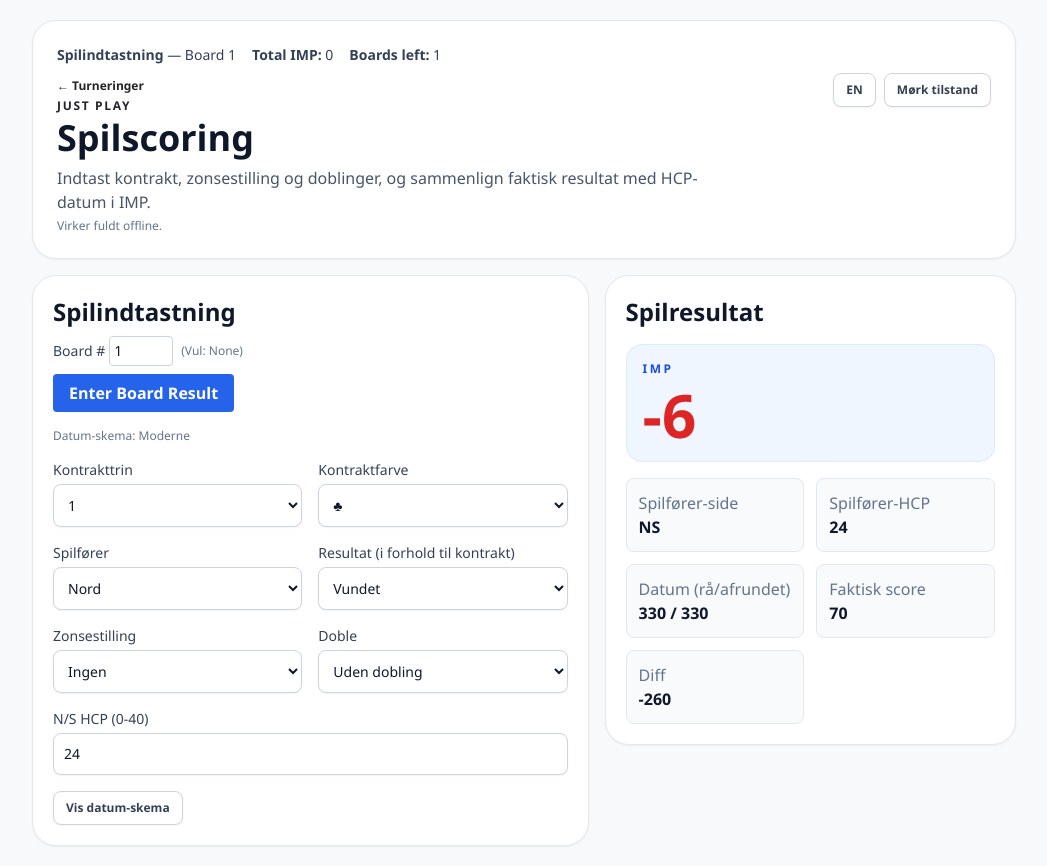
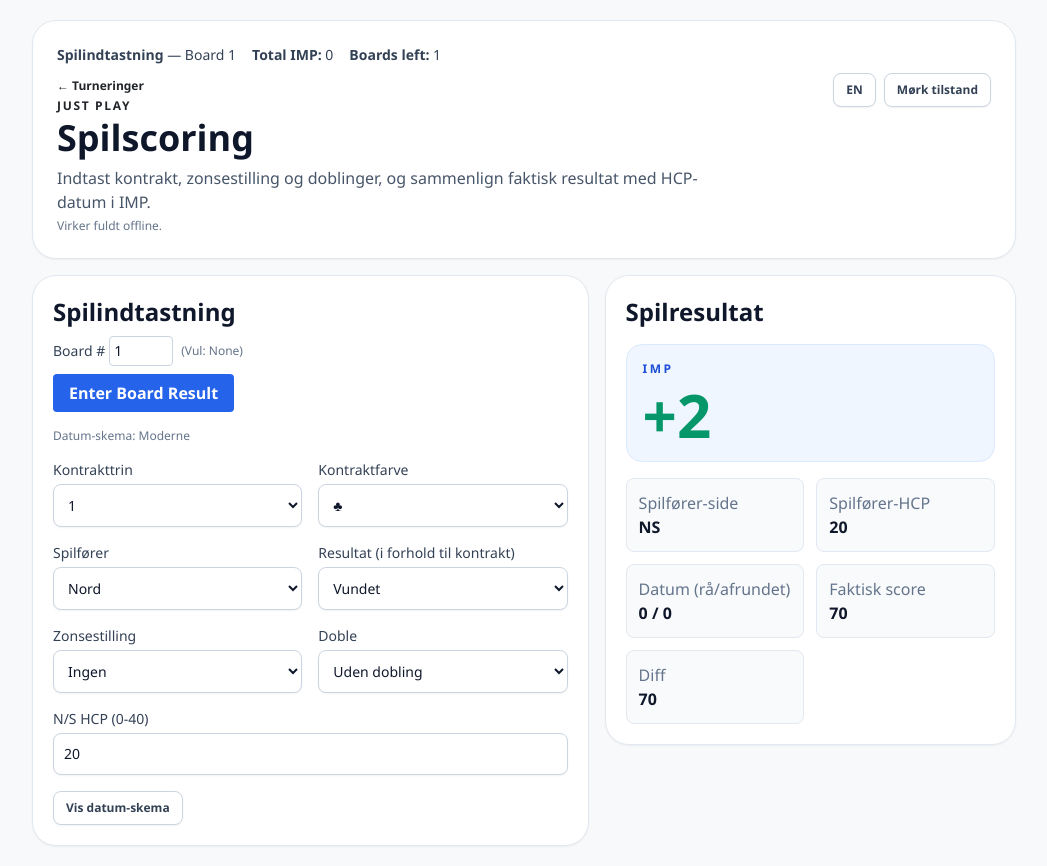
Before and after one commit to NuffZetPand0ra/polsk-rubber, a React (Vite) app: page / in a window 1280 px wide. Both pictures are taken after a click on the button "🎲 Just Play". Shown: the whole page, without its empty margins (116-1163 px from the left). Built offline with nearby package versions, Linux system fonts and the light colour scheme.

Commit message:
Fix default HCP input back to 20

```diff
--- a/src/components/BoardEntry/index.tsx
+++ b/src/components/BoardEntry/index.tsx
@@ -67,7 +67,7 @@ export default function BoardEntry({ tournament, onBack }: Props) {
   const [result, setResult] = useState(0)
   const [vulnerability, setVulnerability] = useState<Vulnerability>(getBoardVulnerability(1))
   const [doubled, setDoubled] = useState<Doubled>(null)
-  const [manualHcp, setManualHcp] = useState(24)
+  const [manualHcp, setManualHcp] = useState(20)
   const [showSchemaPreview, setShowSchemaPreview] = useState(false)
 
   const contract = `${contractLevel}${contractSuit}`
```
